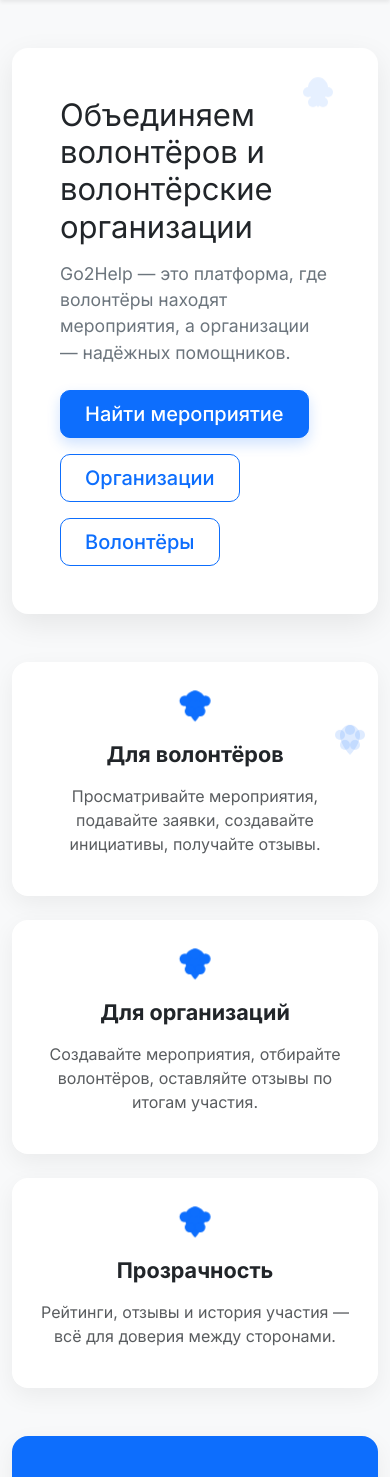
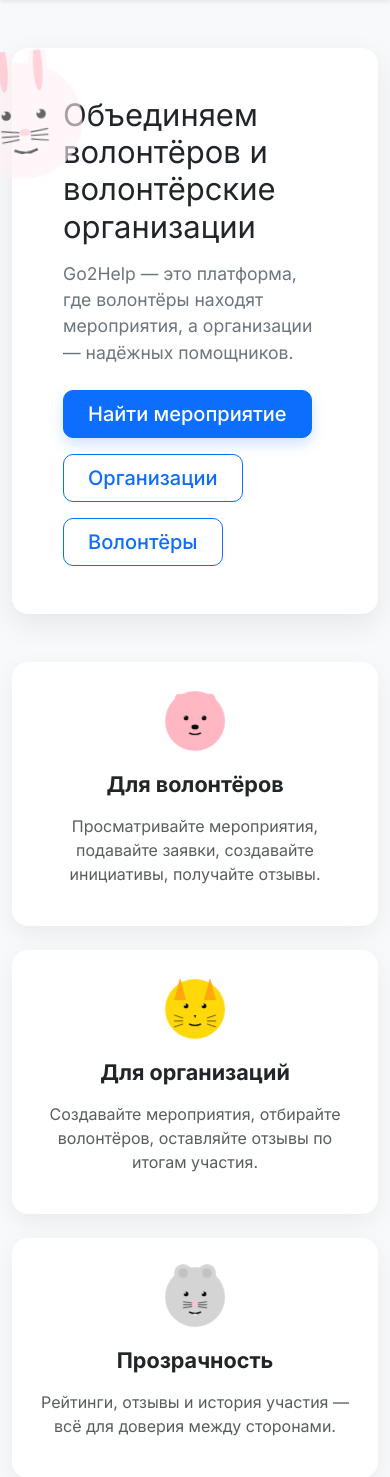
Before and after one commit to yuda534/aggregator_of_volunteer_organisations, a Django app: template frontend/templates/pages/home.html in a window 390 px wide. Shown: the part 56-1533 px from the top of the page. Run offline with Django 5.2, Linux system fonts and the light colour scheme; the template is opened without the code that fills it, so the values that code supplies are empty.

Commit message:
Project is ready

```diff
--- a/frontend/templates/pages/home.html
+++ b/frontend/templates/pages/home.html
@@ -6,21 +6,42 @@
 <!-- HERO SECTION -->
 <section class="mb-5">
     <div class="p-5 rounded-4 bg-white shadow-soft position-relative">
-        <!-- Лапка собачки -->
-        <div class="paw-print" style="position: absolute; top: 20px; right: 30px; opacity: 0.1;">
-            <svg width="60" height="60" viewBox="0 0 60 60" fill="none" xmlns="http://www.w3.org/2000/svg">
-                <path d="M30 10C25 10 20 15 20 20C20 30 30 40 30 40C30 40 40 30 40 20C40 15 35 10 30 10Z"
-                      fill="#0d6efd"/>
-                <circle cx="20" cy="25" r="5" fill="#0d6efd"/>
-                <circle cx="30" cy="20" r="5" fill="#0d6efd"/>
-                <circle cx="40" cy="25" r="5" fill="#0d6efd"/>
-                <circle cx="25" cy="35" r="5" fill="#0d6efd"/>
-                <circle cx="35" cy="35" r="5" fill="#0d6efd"/>
+        <!-- Большая милая мордочка кролика слева (заменили собачку) -->
+        <div class="puppy-face-left" style="position: absolute; top: 20px; left: -160px; opacity: 0.8; z-index: 1; width: 140px; height: 140px;">
+            <svg width="140" height="140" viewBox="0 0 120 120" fill="none" xmlns="http://www.w3.org/2000/svg">
+                <!-- Мордочка кролика -->
+                <circle cx="60" cy="60" r="50" fill="#FFF0F5"/>
+                <!-- Длинные уши -->
+                <ellipse cx="45" cy="10" rx="8" ry="25" fill="#FFF0F5"/>
+                <ellipse cx="75" cy="10" rx="8" ry="25" fill="#FFF0F5"/>
+                <!-- Внутренняя часть ушей -->
+                <ellipse cx="45" cy="15" rx="4" ry="20" fill="#FFB6C1"/>
+                <ellipse cx="75" cy="15" rx="4" ry="20" fill="#FFB6C1"/>
+                <!-- Глаза -->
+                <circle cx="45" cy="55" r="4" fill="black"/>
+                <circle cx="75" cy="55" r="4" fill="black"/>
+                <!-- Блеск в глазах -->
+                <circle cx="43" cy="53" r="1.5" fill="white"/>
+                <circle cx="73" cy="53" r="1.5" fill="white"/>
+                <!-- Носик -->
+                <ellipse cx="60" cy="70" rx="5" ry="3" fill="pink"/>
+                <!-- Усы -->
+                <line x1="65" y1="70" x2="80" y2="68" stroke="black" stroke-width="1"/>
+                <line x1="65" y1="73" x2="80" y2="73" stroke="black" stroke-width="1"/>
+                <line x1="65" y1="76" x2="80" y2="78" stroke="black" stroke-width="1"/>
+                <line x1="55" y1="70" x2="40" y2="68" stroke="black" stroke-width="1"/>
+                <line x1="55" y1="73" x2="40" y2="73" stroke="black" stroke-width="1"/>
+                <line x1="55" y1="76" x2="40" y2="78" stroke="black" stroke-width="1"/>
+                <!-- Улыбка -->
+                <path d="M 50 85 Q 60 90 70 85" stroke="black" stroke-width="2" fill="none"/>
+                <!-- Зубики -->
+                <rect x="58" y="88" width="2" height="3" fill="white"/>
+                <rect x="60" y="88" width="2" height="3" fill="white"/>
             </svg>
         </div>
 
         <div class="row align-items-center g-4">
-            <div class="col-12">
+            <div class="col-12 ps-md-5 ps-lg-4">
                 <h1 class="display-5 mb-3">
                     Объединяем волонтёров <br class="d-none d-md-block">
                     и волонтёрские организации
@@ -75,15 +96,23 @@
     <div class="row g-4">
         <div class="col-md-4">
             <div class="card h-100 text-center p-4">
-                <div class="paw-icon mb-3">
-                    <svg width="40" height="40" viewBox="0 0 40 40" fill="none" xmlns="http://www.w3.org/2000/svg">
-                        <path d="M20 5C15 5 10 10 10 15C10 25 20 35 20 35C20 35 30 25 30 15C30 10 25 5 20 5Z"
-                              fill="#0d6efd"/>
-                        <circle cx="10" cy="15" r="5" fill="#0d6efd"/>
-                        <circle cx="20" cy="10" r="5" fill="#0d6efd"/>
-                        <circle cx="30" cy="15" r="5" fill="#0d6efd"/>
-                        <circle cx="15" cy="25" r="5" fill="#0d6efd"/>
-                        <circle cx="25" cy="25" r="5" fill="#0d6efd"/>
+                <div class="animal-icon mb-3">
+                    <!-- Мордочка щенка для волонтёров (с ушками как у большой) -->
+                    <svg width="70" height="70" viewBox="0 0 120 120" fill="none" xmlns="http://www.w3.org/2000/svg">
+                        <circle cx="60" cy="60" r="50" fill="#FFB6C1"/>
+                        <!-- Ушки как у большой мордочки -->
+                        <ellipse cx="40" cy="35" rx="12" ry="22" fill="#FFB6C1" transform="rotate(-25, 40, 35)"/>
+                        <ellipse cx="80" cy="35" rx="12" ry="22" fill="#FFB6C1" transform="rotate(25, 80, 35)"/>
+                        <!-- Глаза -->
+                        <circle cx="45" cy="55" r="4" fill="black"/>
+                        <circle cx="75" cy="55" r="4" fill="black"/>
+                        <!-- Блеск в глазах -->
+                        <circle cx="43" cy="53" r="1" fill="white"/>
+                        <circle cx="73" cy="53" r="1" fill="white"/>
+                        <!-- Нос -->
+                        <ellipse cx="60" cy="70" rx="6" ry="4" fill="black"/>
+                        <!-- Рот -->
+                        <path d="M 50 80 Q 60 85 70 80" stroke="black" stroke-width="2" fill="none"/>
                     </svg>
                 </div>
                 <h4 class="mb-3">Для волонтёров</h4>
@@ -95,15 +124,30 @@
         </div>
         <div class="col-md-4">
             <div class="card h-100 text-center p-4">
-                <div class="paw-icon mb-3">
-                    <svg width="40" height="40" viewBox="0 0 40 40" fill="none" xmlns="http://www.w3.org/2000/svg">
-                        <path d="M20 5C15 5 10 10 10 15C10 25 20 35 20 35C20 35 30 25 30 15C30 10 25 5 20 5Z"
-                              fill="#0d6efd"/>
-                        <circle cx="10" cy="15" r="5" fill="#0d6efd"/>
-                        <circle cx="20" cy="10" r="5" fill="#0d6efd"/>
-                        <circle cx="30" cy="15" r="5" fill="#0d6efd"/>
-                        <circle cx="15" cy="25" r="5" fill="#0d6efd"/>
-                        <circle cx="25" cy="25" r="5" fill="#0d6efd"/>
+                <div class="animal-icon mb-3">
+                    <!-- Мордочка котёнка для организаций (с оранжевыми ушками) -->
+                    <svg width="70" height="70" viewBox="0 0 120 120" fill="none" xmlns="http://www.w3.org/2000/svg">
+                        <circle cx="60" cy="60" r="50" fill="#FFD700"/>
+                        <!-- Треугольные ушки (оранжевые вместо желтых) -->
+                        <path d="M 35 8 L 45 45 L 25 45 Z" fill="#FFA500"/>
+                        <path d="M 85 8 L 75 45 L 95 45 Z" fill="#FFA500"/>
+                        <!-- Глаза -->
+                        <circle cx="45" cy="55" r="4" fill="black"/>
+                        <circle cx="75" cy="55" r="4" fill="black"/>
+                        <!-- Блеск в глазах -->
+                        <circle cx="43" cy="53" r="1.5" fill="white"/>
+                        <circle cx="73" cy="53" r="1.5" fill="white"/>
+                        <!-- Носик треугольный -->
+                        <path d="M 58 70 L 62 70 L 60 75 Z" fill="black"/>
+                        <!-- Усики -->
+                        <line x1="40" y1="75" x2="25" y2="70" stroke="black" stroke-width="1"/>
+                        <line x1="40" y1="80" x2="25" y2="80" stroke="black" stroke-width="1"/>
+                        <line x1="40" y1="85" x2="25" y2="90" stroke="black" stroke-width="1"/>
+                        <line x1="80" y1="75" x2="95" y2="70" stroke="black" stroke-width="1"/>
+                        <line x1="80" y1="80" x2="95" y2="80" stroke="black" stroke-width="1"/>
+                        <line x1="80" y1="85" x2="95" y2="90" stroke="black" stroke-width="1"/>
+                        <!-- Улыбка -->
+                        <path d="M 50 85 Q 60 90 70 85" stroke="black" stroke-width="2" fill="none"/>
                     </svg>
                 </div>
                 <h4 class="mb-3">Для организаций</h4>
@@ -115,15 +159,37 @@
         </div>
         <div class="col-md-4">
             <div class="card h-100 text-center p-4">
-                <div class="paw-icon mb-3">
-                    <svg width="40" height="40" viewBox="0 0 40 40" fill="none" xmlns="http://www.w3.org/2000/svg">
-                        <path d="M20 5C15 5 10 10 10 15C10 25 20 35 20 35C20 35 30 25 30 15C30 10 25 5 20 5Z"
-                              fill="#0d6efd"/>
-                        <circle cx="10" cy="15" r="5" fill="#0d6efd"/>
-                        <circle cx="20" cy="10" r="5" fill="#0d6efd"/>
-                        <circle cx="30" cy="15" r="5" fill="#0d6efd"/>
-                        <circle cx="15" cy="25" r="5" fill="#0d6efd"/>
-                        <circle cx="25" cy="25" r="5" fill="#0d6efd"/>
+                <div class="animal-icon mb-3">
+                    <!-- Мордочка мышки (с поднятыми ушками в 2 раза выше) -->
+                    <svg width="70" height="70" viewBox="0 0 120 120" fill="none" xmlns="http://www.w3.org/2000/svg">
+                        <!-- Голова мышки -->
+                        <circle cx="60" cy="60" r="50" fill="#D3D3D3"/>
+                        <!-- Ушки (ПОДНЯТЫ В 2 РАЗА ВЫШЕ) -->
+                        <circle cx="40" cy="20" r="15" fill="#D3D3D3"/>
+                        <circle cx="80" cy="20" r="15" fill="#D3D3D3"/>
+                        <!-- Внутренние ушки (ПОДНЯТЫ В 2 РАЗА ВЫШЕ) -->
+                        <circle cx="40" cy="20" r="8" fill="#C0C0C0"/>
+                        <circle cx="80" cy="20" r="8" fill="#C0C0C0"/>
+                        <!-- Глаза -->
+                        <circle cx="45" cy="55" r="4" fill="black"/>
+                        <circle cx="75" cy="55" r="4" fill="black"/>
+                        <!-- Блеск в глазах -->
+                        <circle cx="43" cy="53" r="1.5" fill="white"/>
+                        <circle cx="73" cy="53" r="1.5" fill="white"/>
+                        <!-- Носик -->
+                        <circle cx="60" cy="70" r="5" fill="pink"/>
+                        <!-- Усики -->
+                        <line x1="65" y1="70" x2="80" y2="68" stroke="black" stroke-width="1"/>
+                        <line x1="65" y1="73" x2="80" y2="73" stroke="black" stroke-width="1"/>
+                        <line x1="65" y1="76" x2="80" y2="78" stroke="black" stroke-width="1"/>
+                        <line x1="55" y1="70" x2="40" y2="68" stroke="black" stroke-width="1"/>
+                        <line x1="55" y1="73" x2="40" y2="73" stroke="black" stroke-width="1"/>
+                        <line x1="55" y1="76" x2="40" y2="78" stroke="black" stroke-width="1"/>
+                        <!-- Улыбка -->
+                        <path d="M 50 85 Q 60 90 70 85" stroke="black" stroke-width="2" fill="none"/>
+                        <!-- Зубики -->
+                        <rect x="58" y="88" width="2" height="3" fill="white"/>
+                        <rect x="60" y="88" width="2" height="3" fill="white"/>
                     </svg>
                 </div>
                 <h4 class="mb-3">Прозрачность</h4>
@@ -135,19 +201,6 @@
         </div>
     </div>
 </section>
-
-<!-- Плавающая лапка в углу -->
-<div class="floating-paw">
-    <svg width="40" height="40" viewBox="0 0 40 40" fill="none" xmlns="http://www.w3.org/2000/svg">
-        <path d="M20 5C15 5 10 10 10 15C10 25 20 35 20 35C20 35 30 25 30 15C30 10 25 5 20 5Z"
-              fill="#0d6efd" fill-opacity="0.2"/>
-        <circle cx="10" cy="15" r="5" fill="#0d6efd" fill-opacity="0.2"/>
-        <circle cx="20" cy="10" r="5" fill="#0d6efd" fill-opacity="0.2"/>
-        <circle cx="30" cy="15" r="5" fill="#0d6efd" fill-opacity="0.2"/>
-        <circle cx="15" cy="25" r="5" fill="#0d6efd" fill-opacity="0.2"/>
-        <circle cx="25" cy="25" r="5" fill="#0d6efd" fill-opacity="0.2"/>
-    </svg>
-</div>
 
 <!-- CTA: ТОЛЬКО ДЛЯ НЕАВТОРИЗОВАННЫХ -->
 {% if not user.is_authenticated %}
@@ -170,50 +223,97 @@
 {% endif %}
 
 <style>
-.paw-print {
-    animation: float 6s ease-in-out infinite;
+.puppy-face-left {
+    animation: float 6s ease-in-out infinite, rotate 8s ease-in-out infinite;
 }
 
-.paw-icon {
-    animation: pulse 2s ease-in-out infinite;
-}
-
-.floating-paw {
-    position: fixed;
-    bottom: 20px;
-    right: 20px;
-    z-index: 1000;
-    animation: float 4s ease-in-out infinite;
-    opacity: 0.7;
-    cursor: pointer;
-}
-
-.floating-paw:hover {
-    opacity: 1;
-    transform: scale(1.1);
+.animal-icon {
+    animation: pulse 3s ease-in-out infinite;
 }
 
 @keyframes float {
     0% {
-        transform: translateY(0px);
+        transform: translateY(0px) rotate(0deg);
     }
     50% {
-        transform: translateY(-10px);
+        transform: translateY(-15px) rotate(5deg);
     }
     100% {
-        transform: translateY(0px);
+        transform: translateY(0px) rotate(0deg);
+    }
+}
+
+@keyframes rotate {
+    0% {
+        transform: rotate(0deg);
+    }
+    25% {
+        transform: rotate(5deg);
+    }
+    75% {
+        transform: rotate(-5deg);
+    }
+    100% {
+        transform: rotate(0deg);
     }
 }
 
 @keyframes pulse {
     0% {
         transform: scale(1);
+        opacity: 1;
     }
     50% {
-        transform: scale(1.05);
+        transform: scale(1.08);
+        opacity: 0.9;
     }
     100% {
         transform: scale(1);
+        opacity: 1;
+    }
+}
+
+@keyframes bounce {
+    0%, 100% {
+        transform: translateY(0);
+    }
+    50% {
+        transform: translateY(-10px);
+    }
+}
+
+/* Для больших экранов */
+@media (min-width: 992px) {
+    .puppy-face-left {
+        left: -200px !important;
+        width: 180px !important;
+        height: 180px !important;
+    }
+}
+
+/* Адаптивность для мобильных */
+@media (max-width: 768px) {
+    .puppy-face-left {
+        width: 100px !important;
+        height: 100px !important;
+        top: 10px !important;
+        left: -100px !important;
+        opacity: 0.7 !important;
+    }
+}
+
+/* Для очень маленьких экранов */
+@media (max-width: 480px) {
+    .puppy-face-left {
+        width: 80px !important;
+        height: 80px !important;
+        top: 5px !important;
+        left: -60px !important;
+        opacity: 0.6 !important;
+    }
+
+    .col-12.ps-md-5 {
+        padding-left: 15px !important;
     }
 }
 </style>
```
